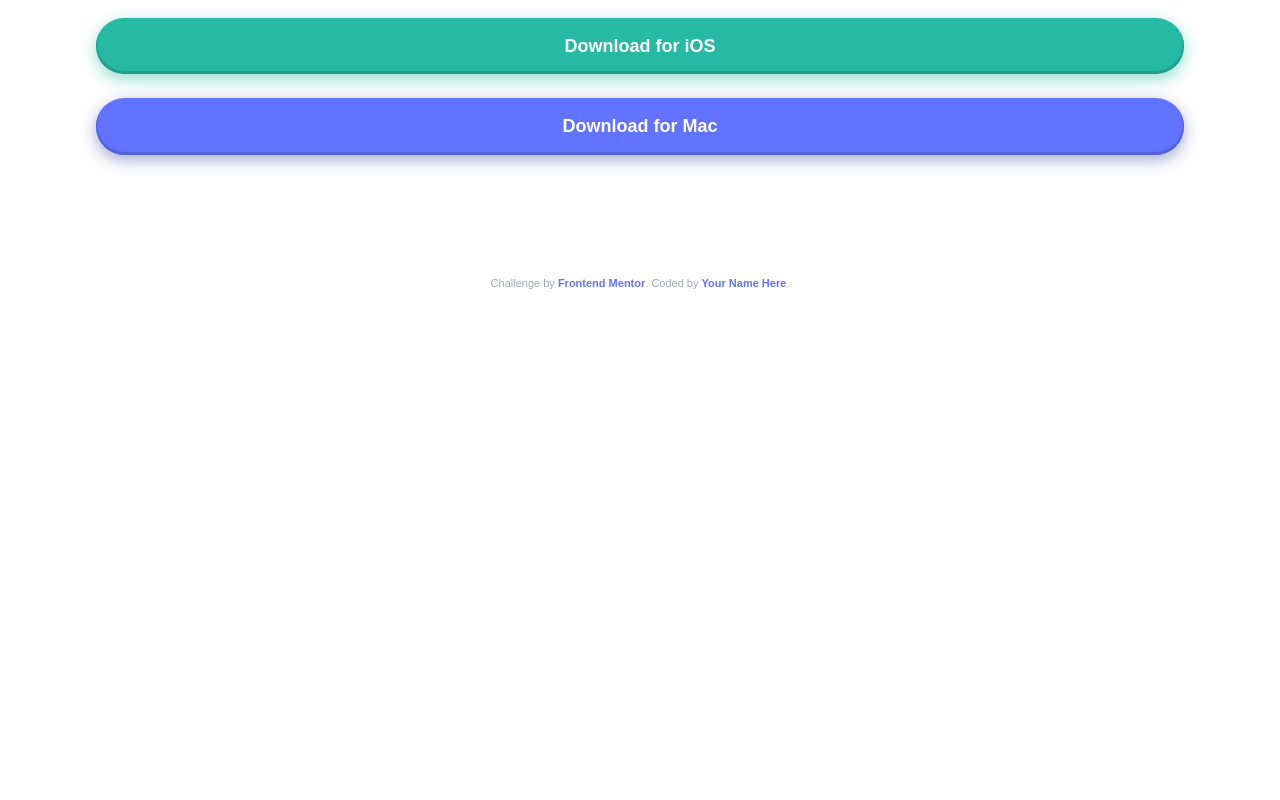
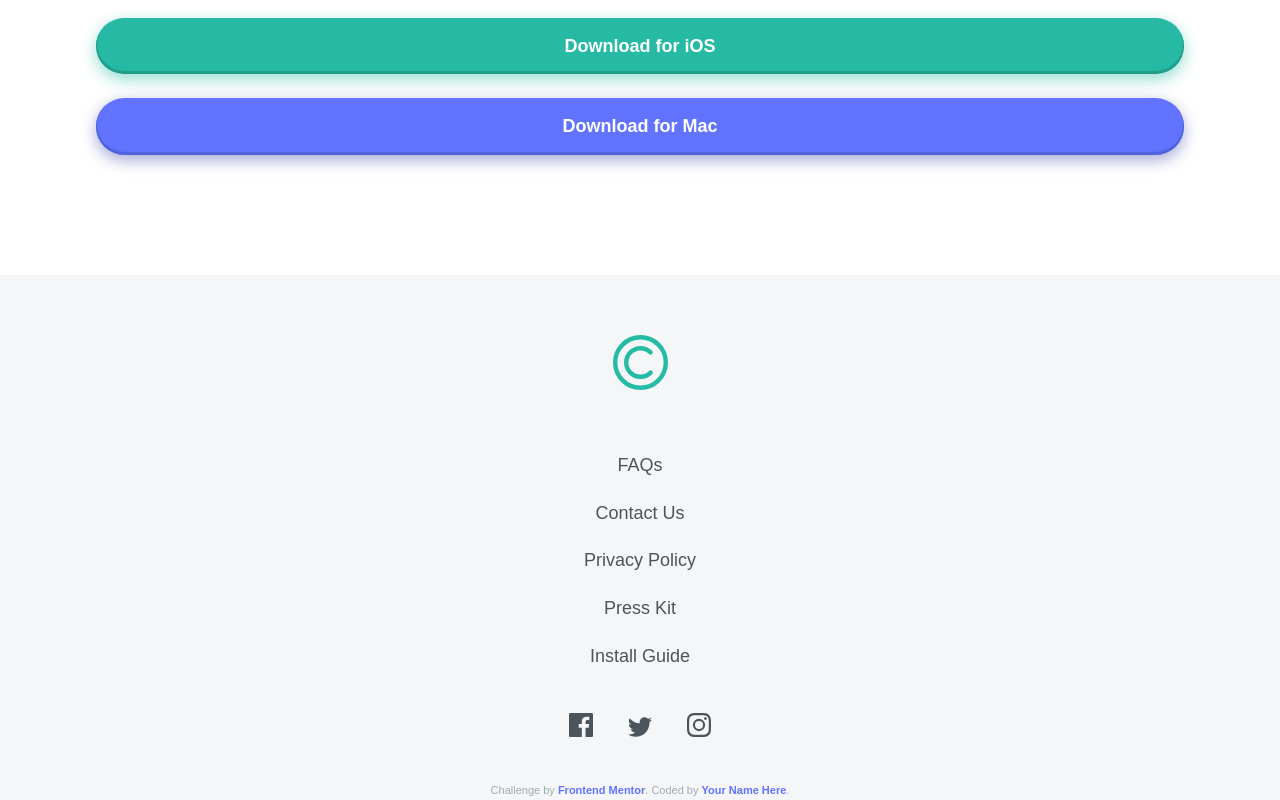
Before and after one commit to charmainelhm/frontend-mentor-clipboard-landing-page, a plain HTML site: page index.html in a window 1280 px wide. Shown: the part 4769-5569 px from the top of the page. Before the commit the page ends 5062 px from the top, so only its background shows below. Drawn offline with Linux system fonts and the light colour scheme; a web font is replaced by a local one.

Commit message:
Build the footer section of the webpage.

```diff
--- a/css/style.css
+++ b/css/style.css
@@ -6,6 +6,7 @@
   --color-primary: #4c545d;
   --color-secondary: #9fabb2;
   --color-background: #fff;
+  --color-background-secondary: #f5f6f8;
 
   --fs-xl: 3rem;
   --fs-700: 2.8rem;
@@ -171,6 +172,49 @@ p + h3 {
   margin-bottom: 12rem;
 }
 
+/* Footer */
+.footer {
+  text-align: center;
+  font-size: var(--fs-500);
+  background: var(--color-background-secondary);
+}
+
+.footer__logo {
+  width: 55px;
+  margin: 6rem 0;
+}
+
+.footer-list {
+  padding-left: 0;
+}
+
+.footer-list__item {
+  list-style-type: none;
+  padding-bottom: 1.5em;
+}
+
+.footer-list__link {
+  text-decoration: none;
+  color: var(--color-primary);
+}
+
+.footer-list__link:hover {
+  color: var(--color-accent-cyan);
+}
+
+.footer__social-links {
+  margin: 2rem 0 4rem;
+}
+
+.social-link + .social-link {
+  padding-left: 3rem;
+}
+
+.social-link:hover .social-link__icon {
+  filter: invert(53%) sepia(62%) saturate(490%) hue-rotate(122deg)
+    brightness(102%) contrast(89%);
+}
+
 /* Attribution */
 .attribution {
   font-size: 11px;
--- a/index.html
+++ b/index.html
@@ -127,7 +127,45 @@
       <a class="btn btn--cyan" href="#">Download for iOS</a>
       <a class="btn btn--blue" href="#">Download for Mac</a>
     </section>
-    <footer>
+    <footer class="footer">
+      <img class="footer__logo" src="images/logo.svg" alt="Clipboard" />
+      <ul class="footer-list">
+        <li class="footer-list__item">
+          <a class="footer-list__link" href="#">FAQs</a>
+        </li>
+        <li class="footer-list__item">
+          <a class="footer-list__link" href="#">Contact Us</a>
+        </li>
+        <li class="footer-list__item">
+          <a class="footer-list__link" href="#">Privacy Policy</a>
+        </li>
+        <li class="footer-list__item">
+          <a class="footer-list__link" href="#">Press Kit</a>
+        </li>
+        <li class="footer-list__item">
+          <a class="footer-list__link" href="#">Install Guide</a>
+        </li>
+      </ul>
+      <div class="footer__social-links">
+        <a class="social-link" href="#"
+          ><img
+            class="social-link__icon"
+            src="images/icon-facebook.svg"
+            alt="Facebook"
+        /></a>
+        <a class="social-link" href="#"
+          ><img
+            class="social-link__icon"
+            src="images/icon-twitter.svg"
+            alt="Twitter"
+        /></a>
+        <a class="social-link" href="#"
+          ><img
+            class="social-link__icon"
+            src="images/icon-instagram.svg"
+            alt="Instagram"
+        /></a>
+      </div>
       <p class="attribution">
         Challenge by
         <a href="https://www.frontendmentor.io?ref=challenge" target="_blank"
```
